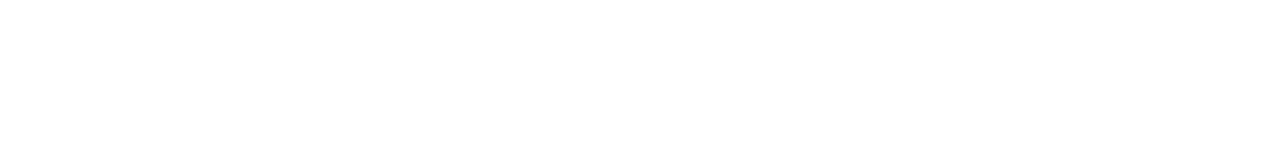
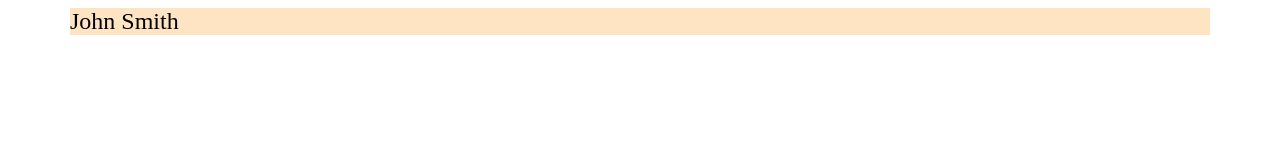
Before and after one commit to anuragmohod/git-project, a plain HTML site: page index.html in a window 1280 px wide. Drawn offline with Linux system fonts and the light colour scheme.

Commit message:
fetch json data into html page

```diff
--- a/index.html
+++ b/index.html
@@ -11,7 +11,7 @@
 <body>
 
 <div id="container">
-    <div id="output"></div>
+    <div id="output">Nothing yet</div>
 </div>
 <script src="script.js"></script>
 </body>
--- a/script.js
+++ b/script.js
@@ -0,0 +1,8 @@
+var jsonData = {
+    "firstName": "John",
+
+    "lastName": "Smith"
+}
+
+var output = document.getElementById('output');
+output.innerHTML = jsonData.firstName + ' ' + jsonData.lastName;
--- a/style.css
+++ b/style.css
@@ -0,0 +1,8 @@
+#output {
+    font-size:24px;
+    background-color: bisque;
+}
+#container {
+    width: 1140px;
+    margin: 0 auto;
+}
```
